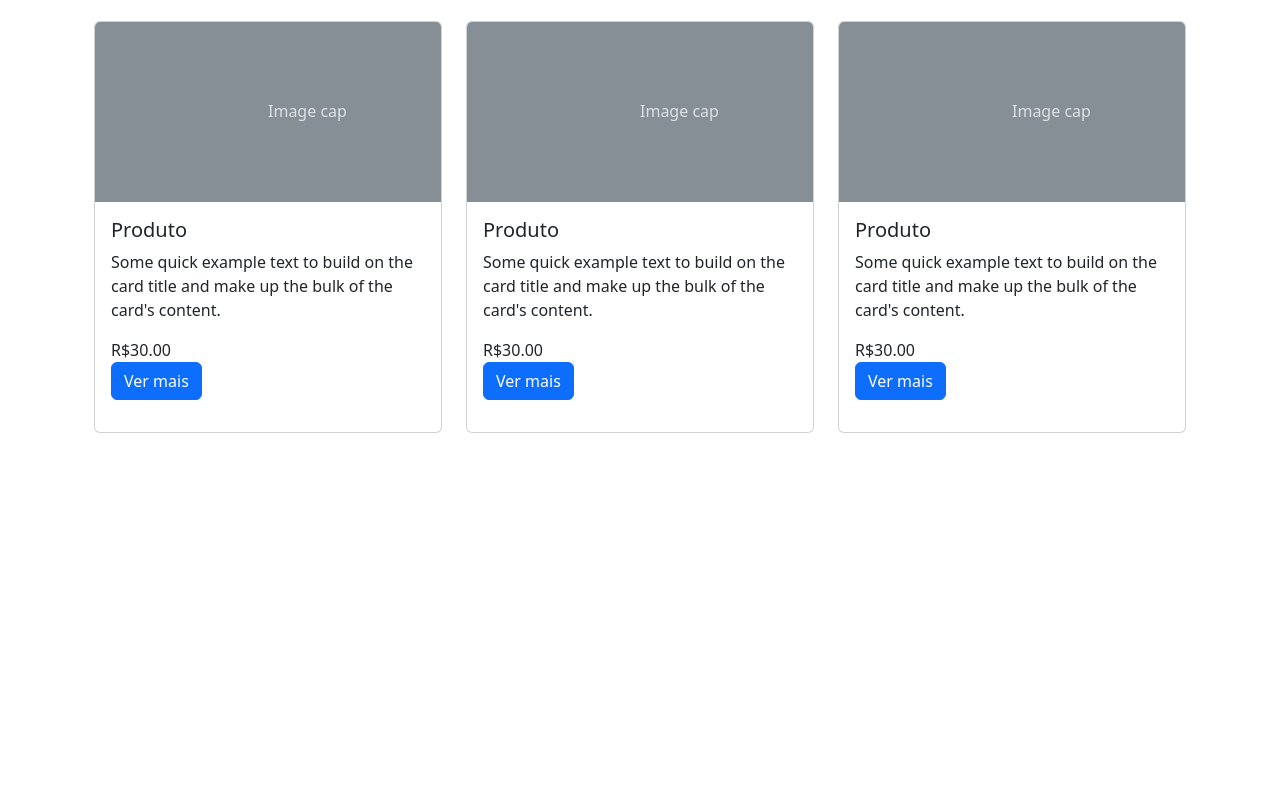
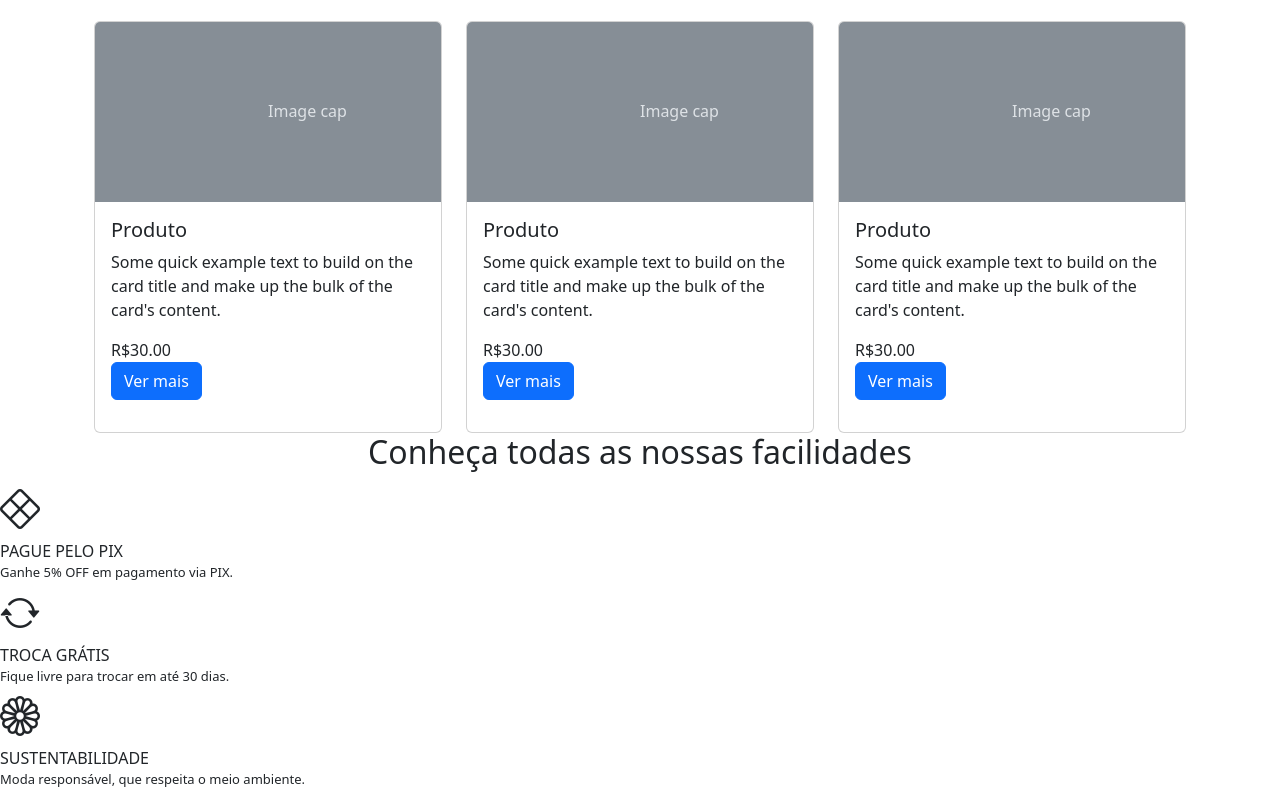
Before and after one commit to mtstechnologies/e-commerce-meteora, a plain HTML site: page index.html in a window 1280 px wide. Shown: the part 1466-2256 px from the top of the page. Before the commit the page ends 1899 px from the top, so only its background shows below. Drawn offline with nearby package versions, Linux system fonts and the light colour scheme.

Commit message:
Section created discover all our facilities

```diff
--- a/index.html
+++ b/index.html
@@ -6,8 +6,10 @@
     <meta http-equiv="X-UA-Compatible" content="IE=edge" />
     <meta name="viewport" content="width=device-width, initial-scale=1.0">
     <title>E-Commerce-Meteora</title>
+    <link rel="stylesheet" href="https://cdn.jsdelivr.net/npm/bootstrap-icons@1.11.3/font/bootstrap-icons.min.css">
     <link href="https://cdn.jsdelivr.net/npm/bootstrap@5.3.3/dist/css/bootstrap.min.css" rel="stylesheet"
         integrity="sha384-QWTKZyjpPEjISv5WaRU9OFeRpok6YctnYmDr5pNlyT2bRjXh0JMhjY6hW+ALEwIH" crossorigin="anonymous">
+        <link rel="stylesheet" href="./styles.css">
 </head>
 
 <body>
@@ -319,6 +321,24 @@
         </div>
     </div>
 
+    <section >
+        <h2 class="text-center">Conheça todas as nossas facilidades</h2>
+        <div>
+            <div><i class="bi bi-x-diamond fs-1"></i></div>
+            <div>PAGUE PELO PIX</div>
+            <div class="texto-menor">Ganhe 5% OFF em pagamento via PIX.</div>
+        </div>
+        <div>
+            <div><i class="bi bi-arrow-repeat fs-1"></i></div>
+            <div>TROCA GRÁTIS</div>
+            <div class="texto-menor">Fique livre para trocar em até 30 dias.</div>
+        </div>
+        <div>
+            <div><i class="bi bi-flower1 fs-1"></i></div>
+            <div>SUSTENTABILIDADE</div>
+            <div class="texto-menor">Moda responsável, que respeita o meio ambiente.</div>
+        </div>
+    </section>
     <script src="https://cdn.jsdelivr.net/npm/bootstrap@5.3.3/dist/js/bootstrap.bundle.min.js"
         integrity="sha384-YvpcrYf0tY3lHB60NNkmXc5s9fDVZLESaAA55NDzOxhy9GkcIdslK1eN7N6jIeHz"
         crossorigin="anonymous"></script>
--- /dev/null
+++ b/styles.css
@@ -0,0 +1,3 @@
+.texto-menor {
+    font-size: 13px;
+}
```
